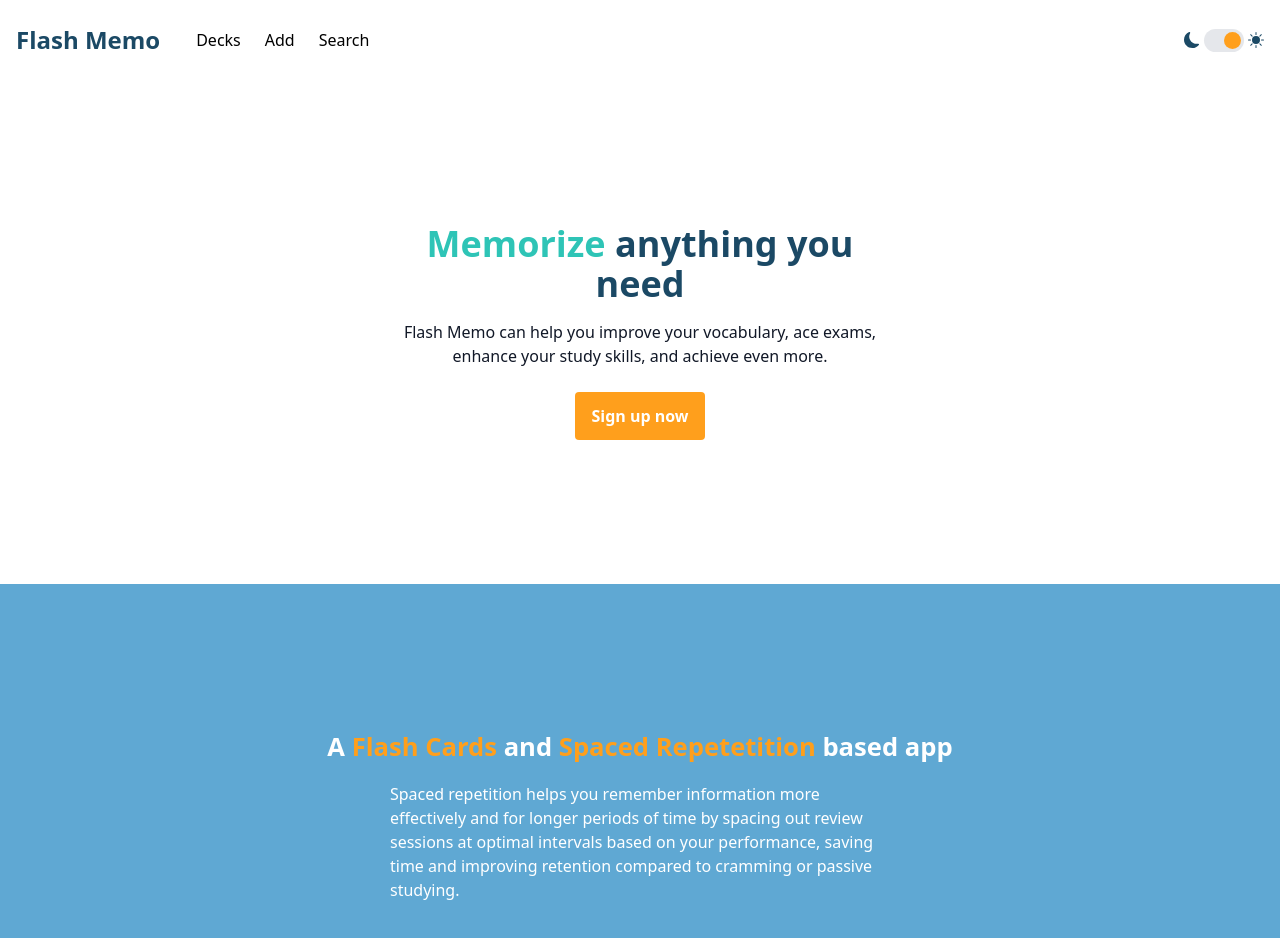
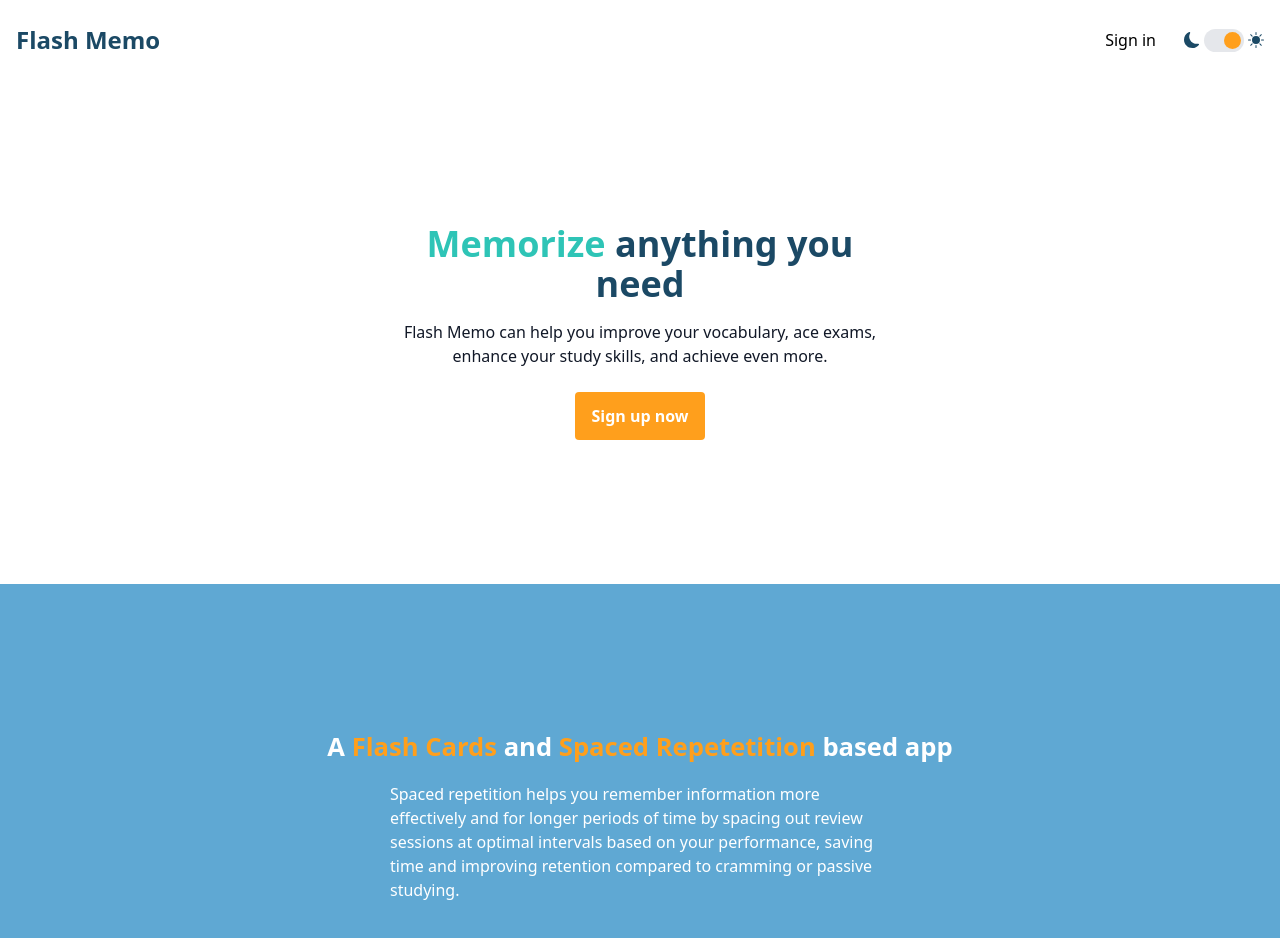
Before and after one commit to bruno-queiroz/flash-memo, a React (Vite) app: page / in a window 1280 px wide. Shown: the top 938 px of the page. Built offline with nearby package versions, Linux system fonts and the light colour scheme.

Commit message:
Change Header if user is logged or not

```diff
--- a/src/components/Header.tsx
+++ b/src/components/Header.tsx
@@ -1,4 +1,4 @@
-import React, { useState } from "react";
+import React, { useEffect, useState } from "react";
 import { Link, NavLink } from "react-router-dom";
 import {
   BsFillSunFill as SunIcon,
@@ -6,18 +6,23 @@ import {
 } from "react-icons/bs";
 import { IoCloseSharp as CloseIcon } from "react-icons/io5";
 import { GiHamburgerMenu as MenuIcon } from "react-icons/gi";
+import { useFlashMemoStore } from "../context/zustandStore";
 
 const Header = () => {
   const [isNavActive, setIsNavActive] = useState(false);
+  const isUserLogged = useFlashMemoStore((state) => state.isUserLogged);
+
   const isDarkThemePreferred = window.matchMedia(
     "(prefers-color-scheme: dark)"
   ).matches;
+
   const [isDarkMode, setIsDarkMode] = useState(isDarkThemePreferred);
 
   const changeTheme = () => {
     document.documentElement.classList.toggle("dark");
     setIsDarkMode(!isDarkMode);
   };
+
   return (
     <header className="p-4">
       <div
@@ -26,8 +31,12 @@ const Header = () => {
         } fixed top-0 bottom-0 left-0 right-0 w-full h-full bg-[rgb(0,0,0,0.7)]`}
         onClick={() => setIsNavActive(false)}
       />
-      <div className="flex items-center justify-between">
-        <div className="flex gap-6 items-center">
+      <div className="flex items-center gap-4">
+        <div
+          className={`flex w-full gap-6 items-center ${
+            !isUserLogged && "justify-between"
+          }`}
+        >
           <Link
             to="/"
             className="text-dark-blue dark:text-aqua-blue text-2xl font-bold"
@@ -47,6 +56,8 @@ const Header = () => {
               <CloseIcon />
             </button>
             <ul className="flex flex-col sm:flex-row dark:text-white">
+              {isUserLogged ? (
+                <>
                   <li onClick={() => setIsNavActive(false)}>
                     <NavLink
                       to="/decks"
@@ -89,6 +100,26 @@ const Header = () => {
                       </div>
                     </NavLink>
                   </li>
+                </>
+              ) : (
+                <li
+                  onClick={() => setIsNavActive(false)}
+                  className="flex justify-end w-full"
+                >
+                  <NavLink
+                    to="/sign-in"
+                    className={({ isActive }) =>
+                      isActive
+                        ? "dark:text-aqua-blue text-dark-blue font-semibold w-full"
+                        : ""
+                    }
+                  >
+                    <div className="p-3 text-center relative after:h-[4px] after:w-[0px] after:bg-dark-blue after:dark:bg-aqua-blue after:absolute after:bottom-0 after:left-0 after:transition-all hover:after:w-full">
+                      Sign in
+                    </div>
+                  </NavLink>
+                </li>
+              )}
             </ul>
           </nav>
         </div>
```
Lines whose indentation alone changed are shown as unchanged.
